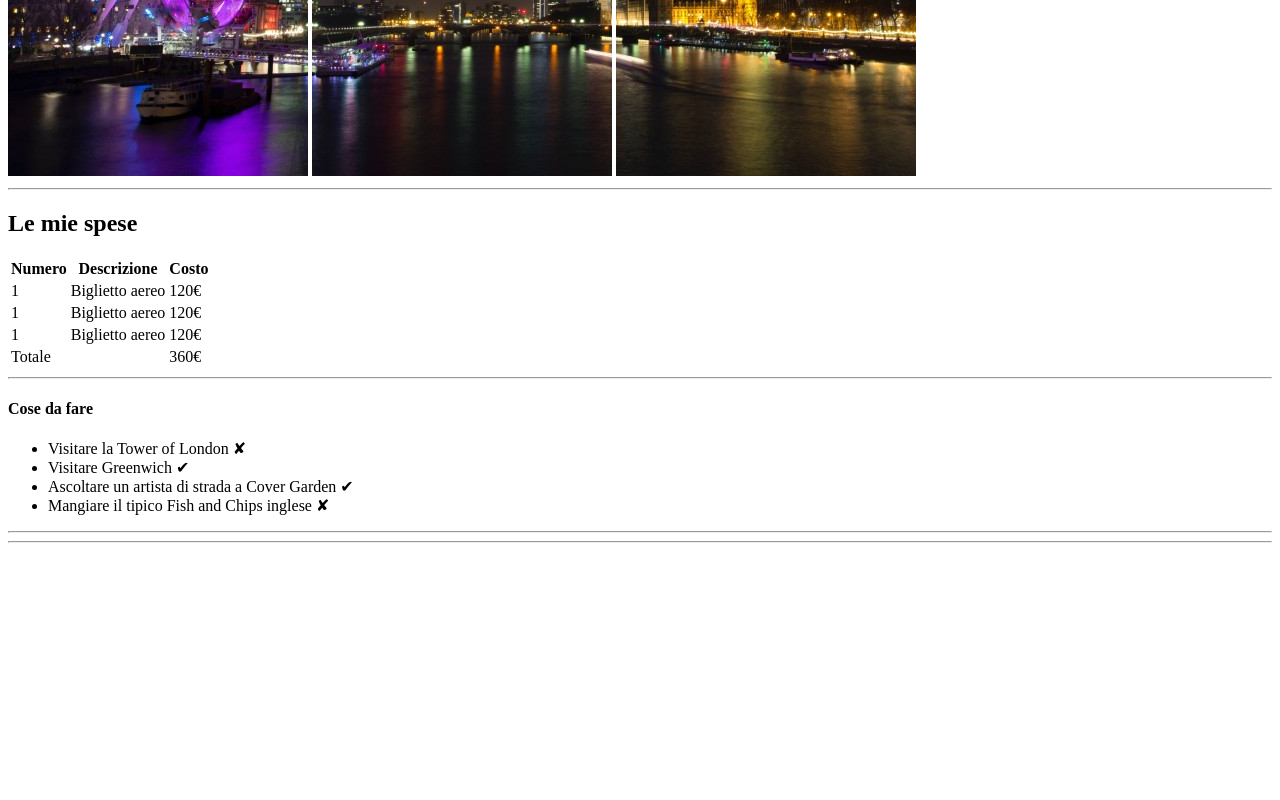
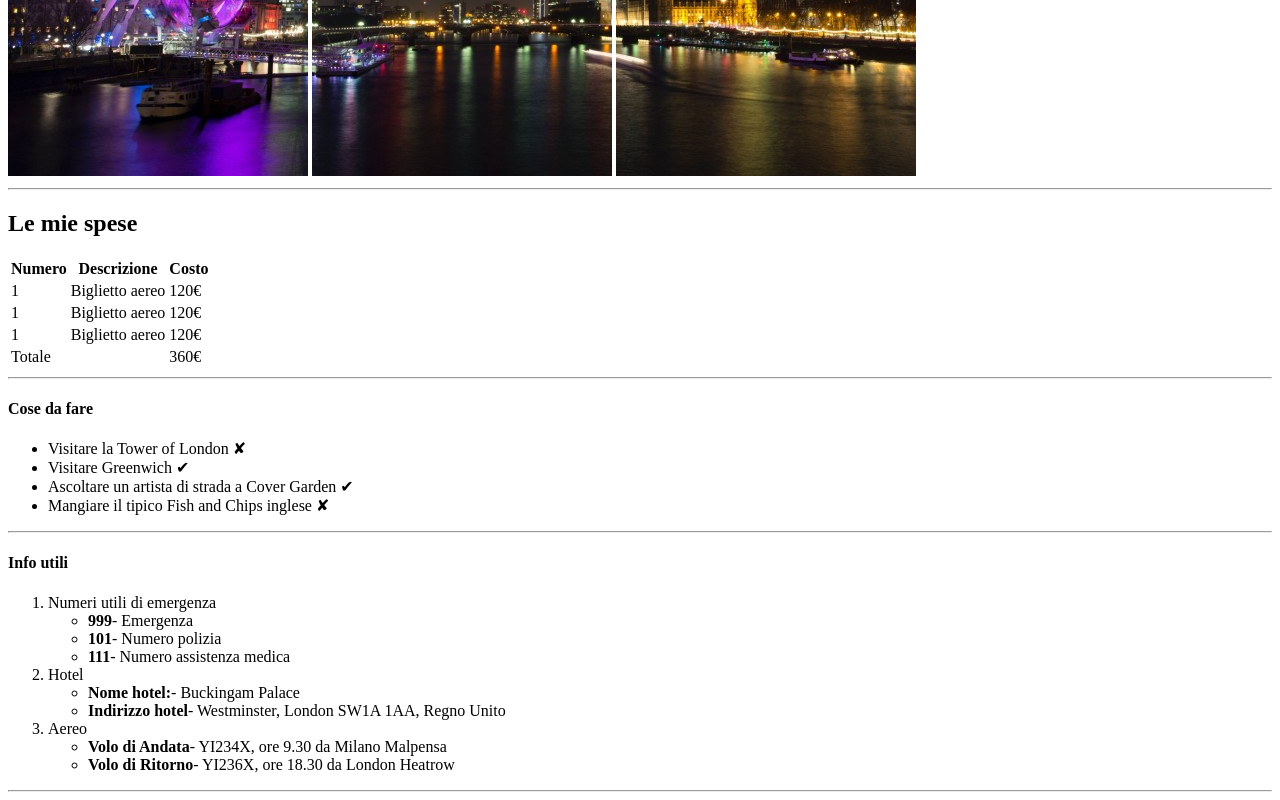
Before and after one commit to Giotreglia/html-london-trip, a plain HTML site: page index.html in a window 1280 px wide. Shown: the part 504-1304 px from the top of the page. Before the commit the page ends 1055 px from the top, so only its background shows below. Drawn offline with Linux system fonts and the light colour scheme.

Commit message:
Sezione 3

```diff
--- a/index.html
+++ b/index.html
@@ -57,8 +57,8 @@
                     </tr>
                 </tfoot>
             </table>
+            <hr/>
         </section>
-        <hr/>
 
         <!-- Sezione 2 - Cose da fare -->
         <section>
@@ -71,14 +71,40 @@
                 <li>Ascoltare un artista di strada a Cover Garden &#10004</li>
                 <li>Mangiare il tipico Fish and Chips inglese &#10008</li>
             </ul>
+             <hr/>
         </section>
-        <hr/>
 
         <!-- Sezione 3 - Info utili -->
         <section>
+            <h4>Info utili</h4>
 
+            <!-- Lista info utili -->
+            <ol>
+                <li>
+                    Numeri utili di emergenza
+                    <ul>
+                        <li><strong>999</strong>- Emergenza</li>
+                        <li><strong>101</strong>- Numero polizia</li>
+                        <li><strong>111</strong>- Numero assistenza medica</li>
+                    </ul>
+                </li>
+                <li>
+                    Hotel
+                    <ul>
+                        <li><strong>Nome hotel:</strong>- Buckingam Palace</li>
+                        <li><strong>Indirizzo hotel</strong>- Westminster, London SW1A 1AA, Regno Unito</li>
+                    </ul>
+                </li>
+                <li>
+                    Aereo
+                    <ul>
+                        <li><strong>Volo di Andata</strong>- YI234X, ore 9.30 da Milano Malpensa</li>
+                        <li><strong>Volo di Ritorno</strong>- YI236X, ore 18.30 da London Heatrow</li>
+                    </ul>
+                </li>
+            </ol>
+            <hr/>
         </section>
-        <hr/>
 
         <!-- Sezione 4 - Le foto -->
         <section>
```
